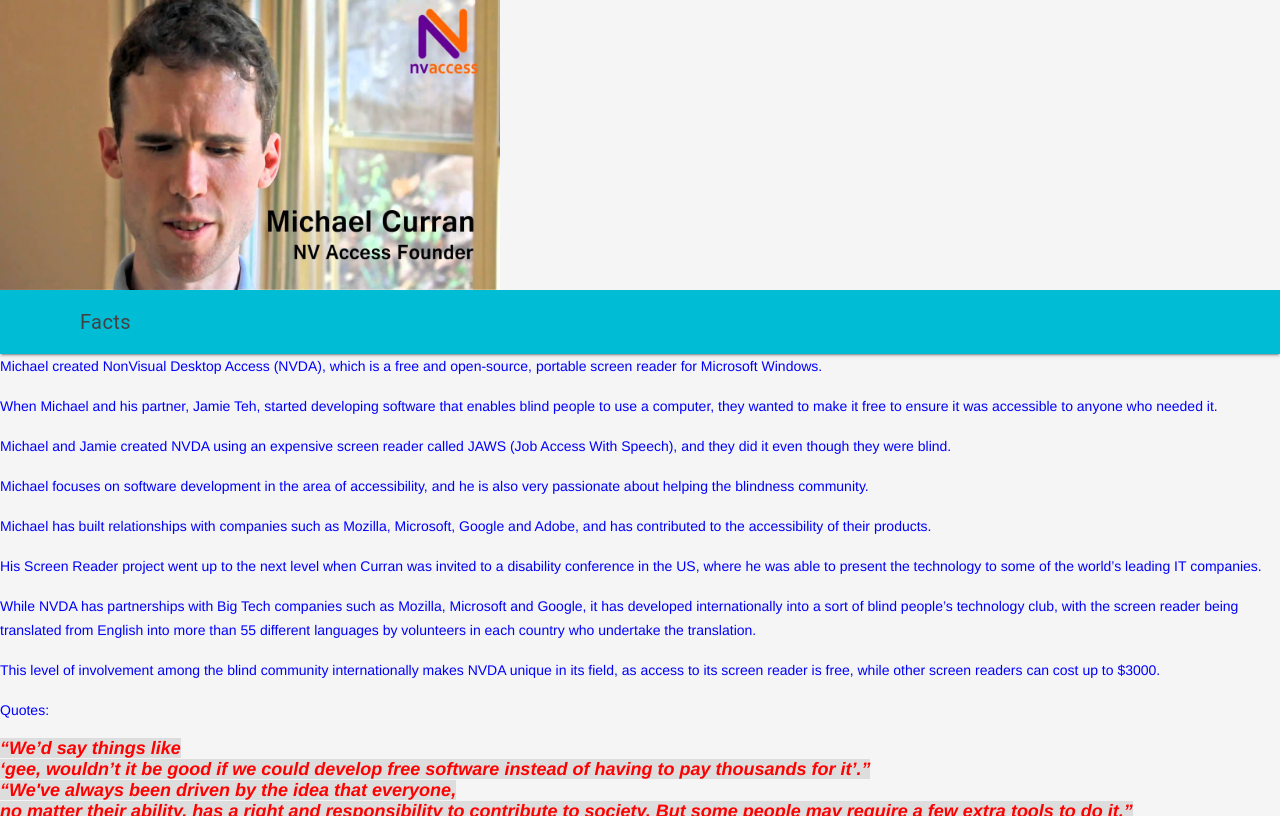
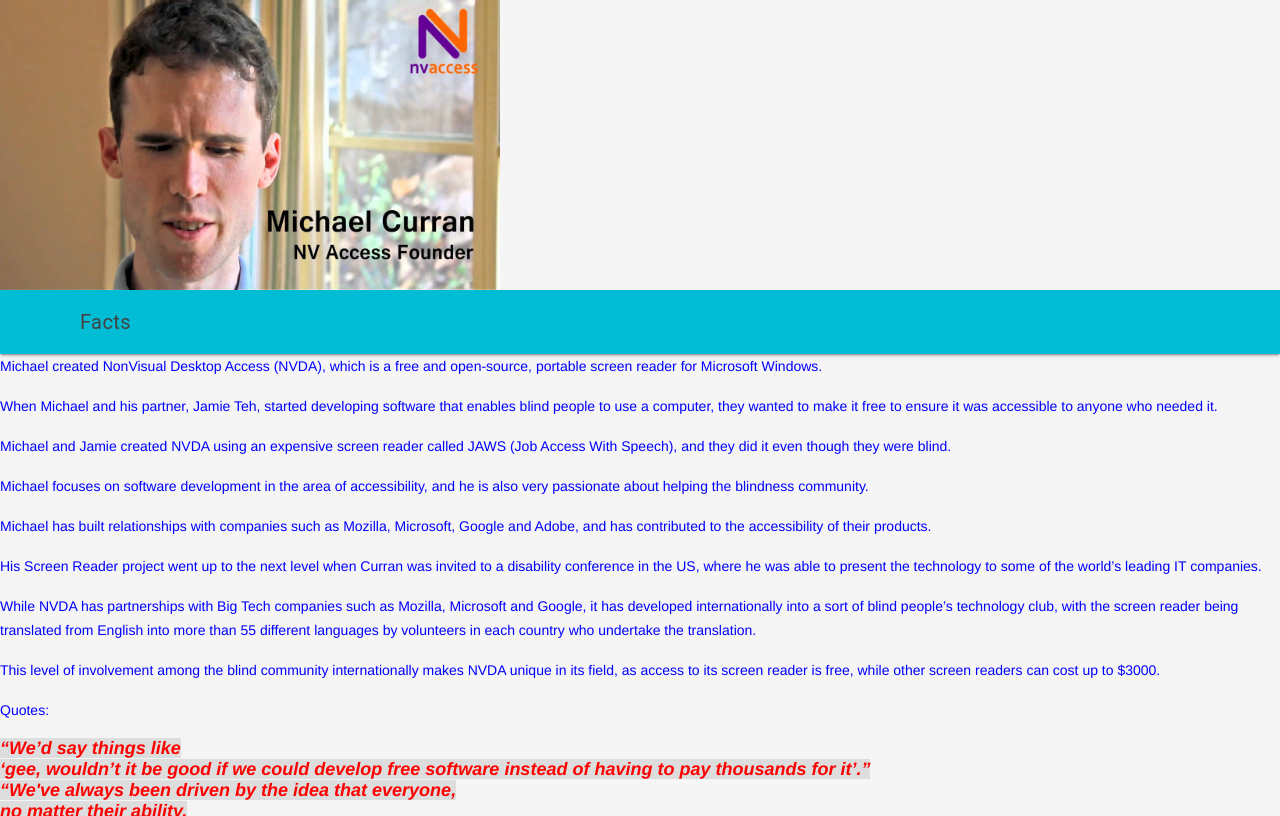
Before and after one commit to Caleb-Campbell0/ICS20-Unit1-Assignement1-HTML, a plain HTML site: page index.html in a window 1280 px wide. Shown: the part 206-1022 px from the top of the page. Drawn offline with nearby package versions, Linux system fonts and the light colour scheme.

Commit message:
Corrected linter errors

```diff
--- a/index.html
+++ b/index.html
@@ -35,6 +35,5 @@
    <p>This level of involvement among the blind community internationally makes NVDA unique in its field, as access to its screen reader is free, while other screen readers can cost up to $3000.</p>
    <p>Quotes:</p>
     <div id=divID><cite>“We’d say things like <br>‘gee, wouldn’t it be good if we could develop free software instead of having to pay thousands for it’.”<br>
-  “We've always been driven by the idea that everyone, <br>no matter their ability, has a right and responsibility to contribute to society. But some people may require a few extra tools to do it.”</cite>
+  “We've always been driven by the idea that everyone, <br>no matter their ability, <br>has a right and responsibility to contribute to society. But some people may require a few extra tools to do it.”</cite>
     <img src="./images/NVAccess.png"alt="NVAccess Logo" width="300" height="150">
-</HTML>
```
